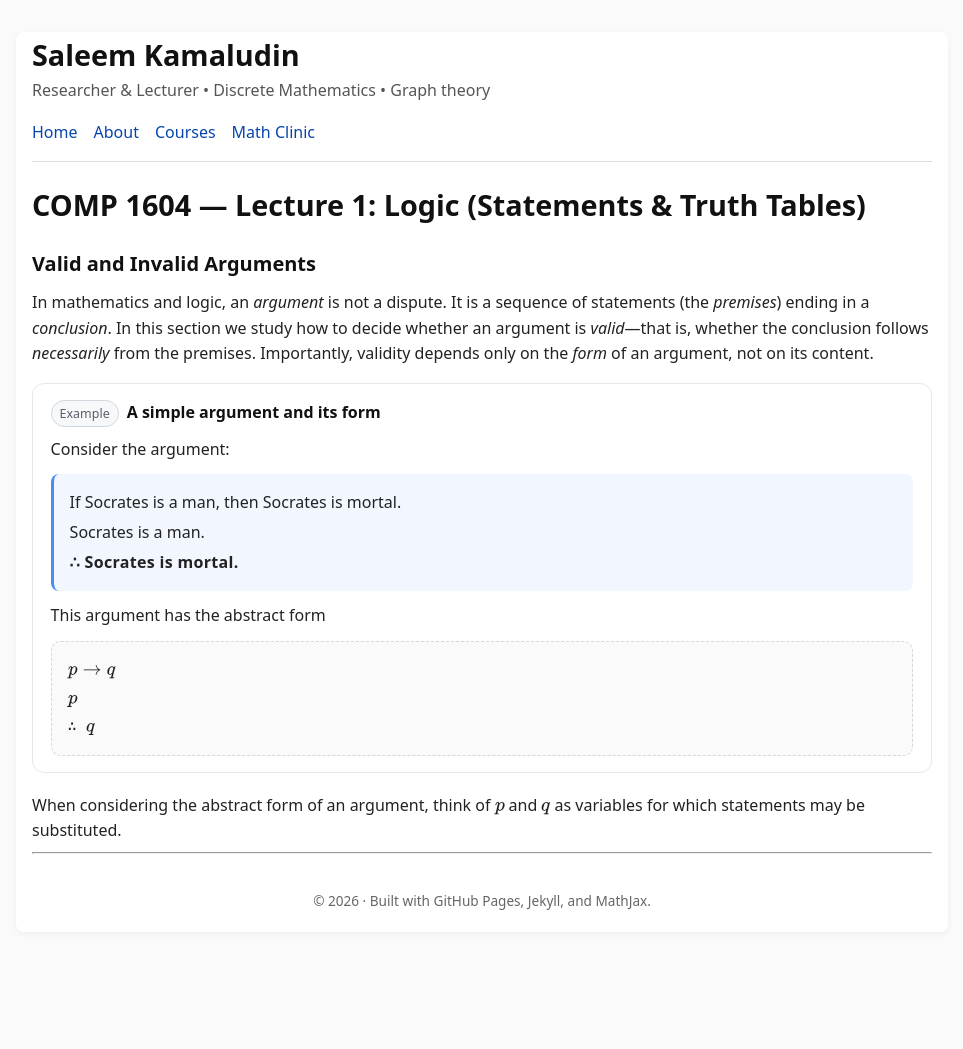
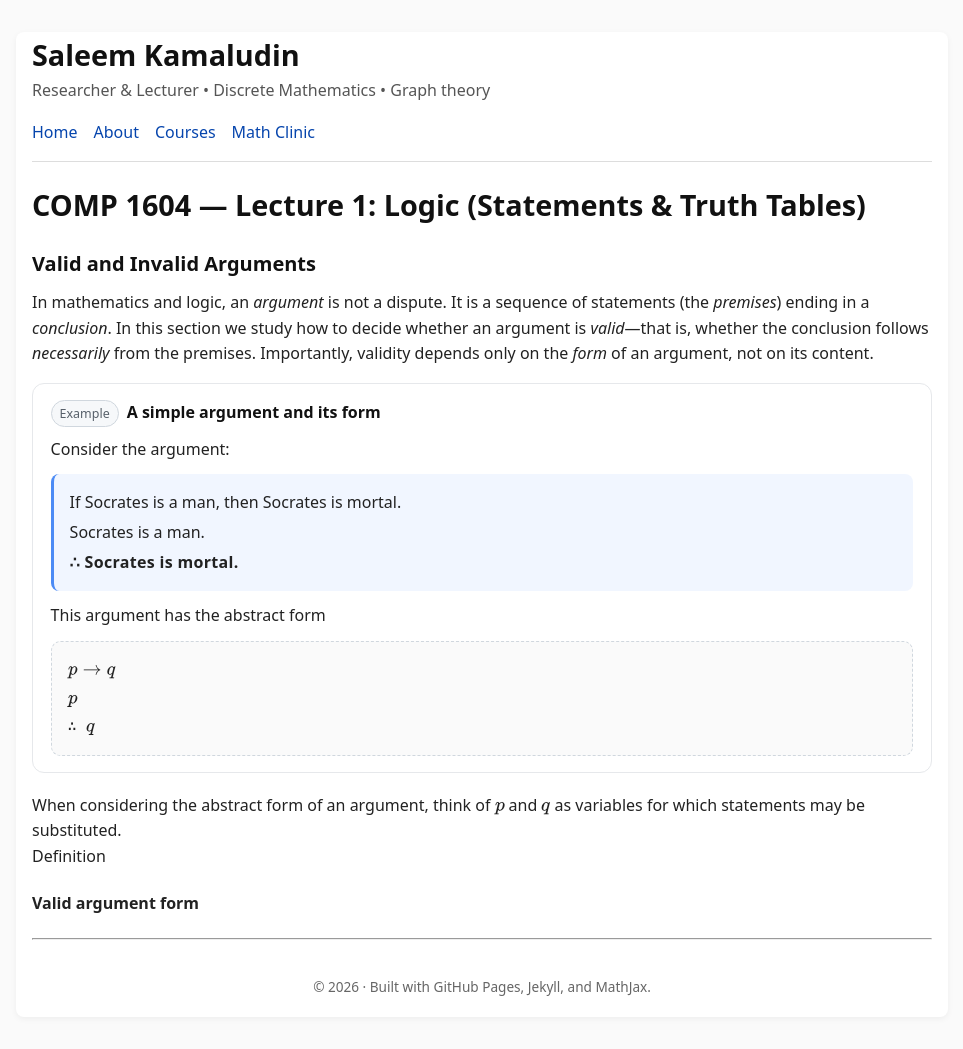
Before and after one commit to SaleemKamaludin/SaleemKamaludin.github.io, a Jekyll site: the page built from courses/comp1604/lecture-notes/lecture-01/index.md, in a window 1280 px wide. Shown: the whole page, without its empty margins (158-1121 px from the left). Built offline with Jekyll 4.4.1, drawn with Linux system fonts in a browser that asks for light colours; before the commit the page ends 964 px from its top, so only the background shows below that.

Commit message:
Update index.md

```diff
--- a/courses/comp1604/lecture-notes/lecture-01/index.md
+++ b/courses/comp1604/lecture-notes/lecture-01/index.md
@@ -148,3 +148,11 @@ permalink: /courses/comp1604/lecture-notes/lecture-01/
     When considering the abstract form of an argument, think of \(p\) and \(q\) as variables for which
     statements may be substituted.
   </div>
+
+
+
+<div class="definition" id="def-valid-argument-form">
+    <div class="definition-header">
+      <span class="definition-tag">Definition</span>
+      <h4 class="definition-title">Valid argument form</h4>
+    </div>
```
